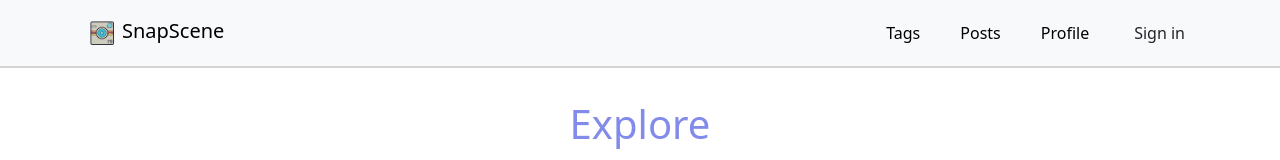
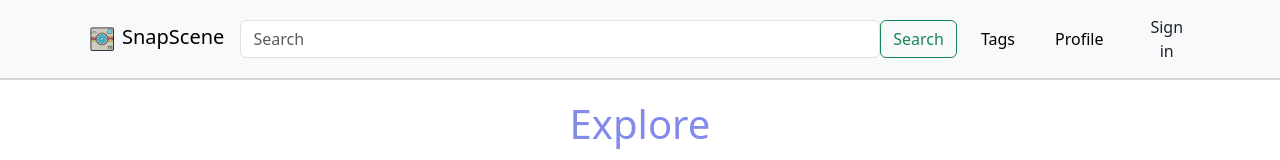
Before and after one commit to Buenexity/SnapScene, a React (Vite) app in the folder frontend/: page /home in a window 1280 px wide. Shown: the top 160 px of the page. Built offline with nearby package versions, Linux system fonts and the light colour scheme; no server answers.

Commit message:
finished work on navbar and refactored tag page code

```diff
--- a/frontend/src/App.jsx
+++ b/frontend/src/App.jsx
@@ -37,6 +37,10 @@ function App() {
     sessionStorage.setItem("user", JSON.stringify(user));
   }, [user]);
 
+  useEffect(() => {
+    sessionStorage.setItem("tagList", JSON.stringify(tagList));
+  }, [tagList]);
+
   return (
     <Router>
       <Routes>
--- a/frontend/src/components/Headers.jsx
+++ b/frontend/src/components/Headers.jsx
@@ -1,12 +1,30 @@
-import { useState } from "react";
+import { useRef, useState } from "react";
 import "/styles/Headers.css";
 import SnapSceneLogo from "/public/SnapScene.png";
+import { useNavigate } from "react-router-dom";
 
-function AppHeader() {
+function AppHeader({ user, tags }) {
   const [isCollapsed, setIsCollapsed] = useState(true);
+  const navigate = useNavigate();
+  const inputRef = useRef();
 
   const toggleCollapse = () => {
     setIsCollapsed(!isCollapsed);
+  };
+
+  const handleSearch = (event) => {
+    const searchInput = inputRef.current.value;
+    event.preventDefault();
+
+    if (!searchInput) {
+      return;
+    }
+
+    if (searchInput[0] === "@") {
+      navigate("/profile/" + searchInput.slice(1), { state: { user: user } });
+    } else {
+      navigate("/tags/" + searchInput), { state: { user: user, tags: tags } };
+    }
   };
 
   return (
@@ -15,10 +33,27 @@ function AppHeader() {
       style={{ borderBottom: "2px solid lightgrey" }}
     >
       <div className="container">
-        <a className="navbar-brand" href="#">
+        <a className="navbar-brand" href="http://localhost:3000/home/">
           <img src={SnapSceneLogo} alt="SnapScene logo" />
           SnapScene
         </a>
+
+        <form className="form-inline" onSubmit={handleSearch}>
+          <input
+            className="form-control mr-sm-2"
+            type="search"
+            placeholder="Search"
+            aria-label="Search"
+            ref={inputRef}
+          />
+          <button
+            className="btn btn-outline-success my-2 my-sm-0"
+            type="submit"
+          >
+            Search
+          </button>
+        </form>
+
         <button
           className="navbar-toggler"
           type="button"
@@ -38,18 +73,20 @@ function AppHeader() {
                 <i className="fas fa-plus-circle pe-2"></i>Tags
               </a>
             </li>
+
             <li className="nav-item">
-              <a className="nav-link mx-2" href="#!">
-                <i className="fas fa-bell pe-2"></i>Posts
-              </a>
-            </li>
-            <li className="nav-item">
-              <a className="nav-link mx-2" href="#!">
+              <a
+                className="nav-link mx-2"
+                href="http://localhost:3000/profile/"
+              >
                 <i className="fas fa-heart pe-2"></i>Profile
               </a>
             </li>
             <li className="nav-item ms-3">
-              <a className="btn btn-black btn-rounded" href="#!">
+              <a
+                className="btn btn-black btn-rounded"
+                href="http://localhost:3000/"
+              >
                 Sign in
               </a>
             </li>
--- a/frontend/src/components/Home.jsx
+++ b/frontend/src/components/Home.jsx
@@ -4,7 +4,7 @@ import "/styles/Home.css";
 function Home({ user, tags }) {
   return (
     <div>
-      <AppHeader />
+      <AppHeader user={user} tags={tags} />
 
       <div className="home-container">
         {user && <h1>Welcome, {user.username}</h1>}
--- a/frontend/src/components/Tag.jsx
+++ b/frontend/src/components/Tag.jsx
@@ -5,13 +5,13 @@ import ImagePost from "./ImagePost";
 import axios from "axios";
 import "../../styles/Tag.css";
 
-function Tag(tagList) {
-  const tag = useParams();
+function Tag({ tagList }) {
+  const tag = useParams().tag;
 
   // currently not working because tagList initially starts as null
-  if (!tagList.tagList.includes(tag.tag)) {
-    console.log(typeof tagList.tagList);
-    console.log(tagList.tagList);
+  if (!tagList.includes(tag)) {
+    console.log(typeof tagList);
+    console.log(tagList);
     //throw new Error("Tag not in tag list");
   }
 
@@ -21,7 +21,7 @@ function Tag(tagList) {
     async function getTagImages() {
       try {
         const response = await axios.get(
-          `http://localhost:8000/filterImage/${tag.tag}`
+          `http://localhost:8000/filterImage/${tag}`
         );
         setTagPosts(response.data.Allimages);
       } catch (error) {
@@ -30,7 +30,7 @@ function Tag(tagList) {
     }
 
     getTagImages();
-  }, [tag.tag]);
+  }, [tag]);
 
   const renderProfilePosts = () => {
     return tagPosts.map((image, index) => (
@@ -42,7 +42,7 @@ function Tag(tagList) {
     <div className="tag-container">
       <AppHeader />
 
-      <h1>{tag.tag}</h1>
+      <h1>{tag}</h1>
 
       <div className="posts">{renderProfilePosts()}</div>
     </div>
--- a/frontend/styles/Headers.css
+++ b/frontend/styles/Headers.css
@@ -13,3 +13,10 @@
 .navbar-brand img {
   width: 40px;
 }
+
+.form-inline {
+  display: flex;
+  justify-content: center;
+  align-items: center;
+  width: 68%;
+}
```
